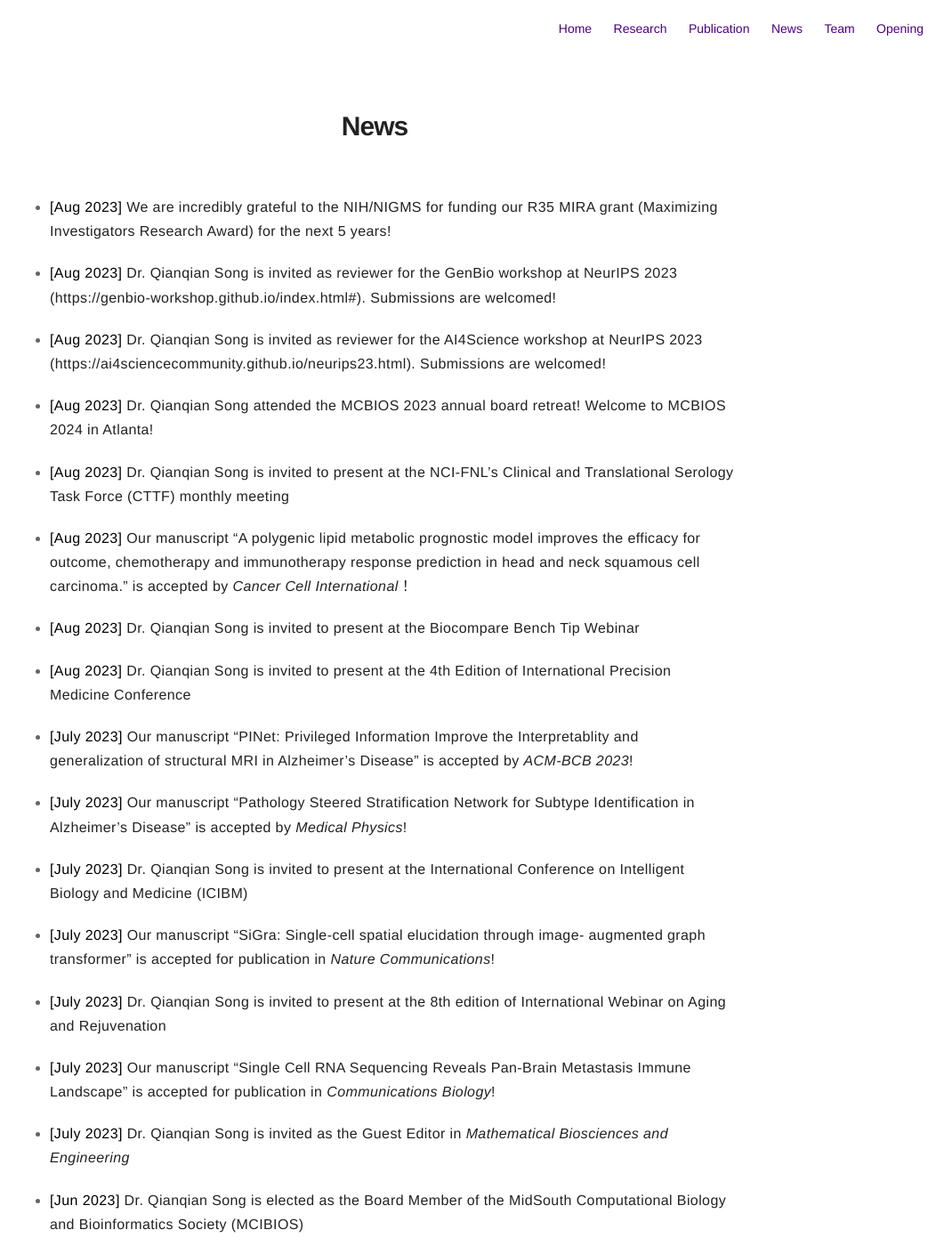
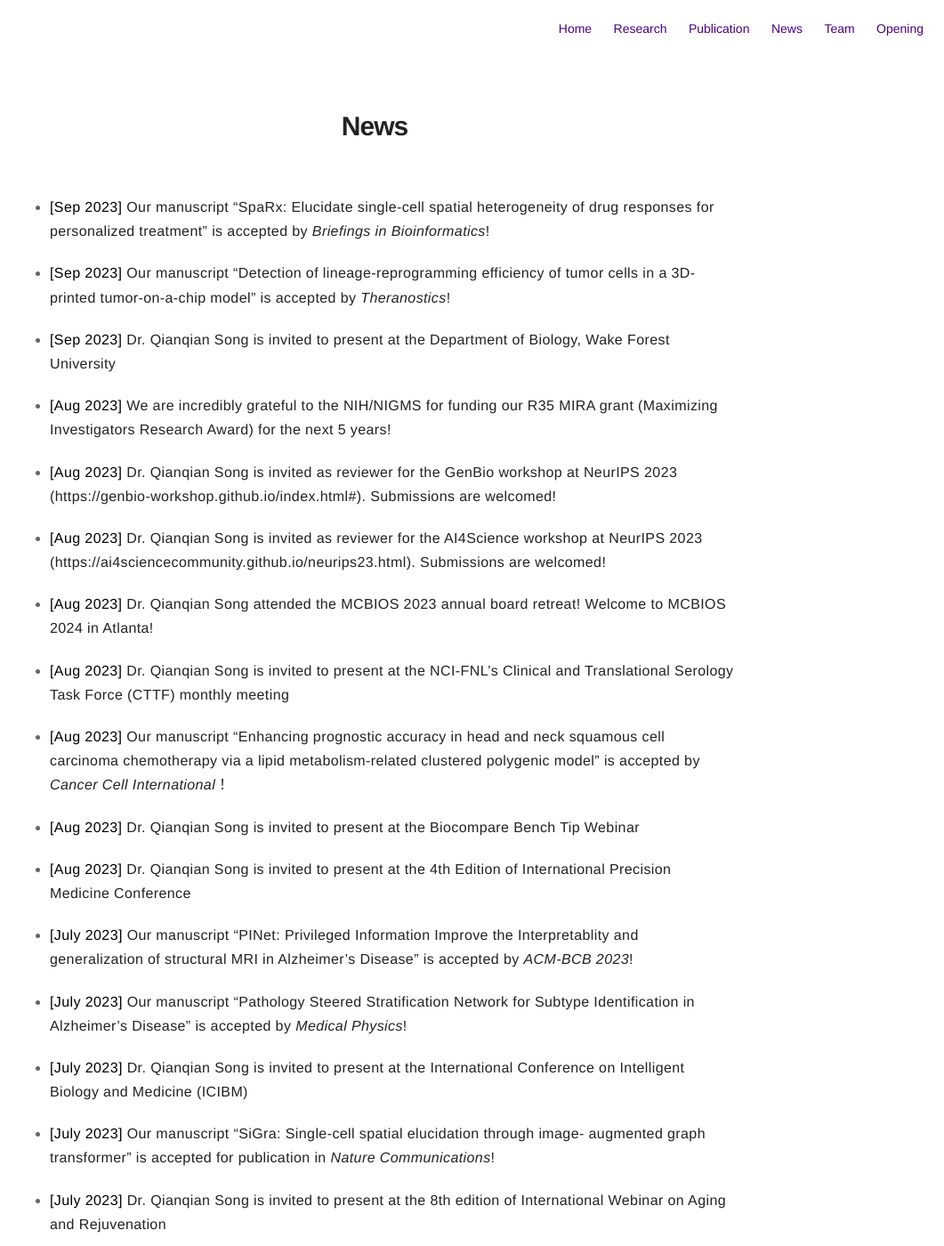
Before and after one commit to QSong-github/SongLab, a Jekyll site: the page built from pages/news.md, in a window 1280 px wide and 1400 px high. Shown: the whole window at 89% size, without its empty margins (219-1280 px from the left). Built offline with Jekyll 4.4.1, drawn with Linux system fonts in a browser that asks for light colours.

Commit message:
Update news.md

```diff
--- a/pages/news.md
+++ b/pages/news.md
@@ -3,6 +3,12 @@ title: News
 layout: page
 ---
 # News
+
+* **[Sep 2023]** Our manuscript “SpaRx: Elucidate single-cell spatial heterogeneity of drug responses for personalized treatment” is accepted by _Briefings in Bioinformatics_!
+
+* **[Sep 2023]** Our manuscript “Detection of lineage-reprogramming efficiency of tumor cells in a 3D-printed tumor-on-a-chip model” is accepted by _Theranostics_!
+
+* **[Sep 2023]** Dr. Qianqian Song is invited to present at the Department of Biology, Wake Forest University
 
 * **[Aug 2023]** We are incredibly grateful to the NIH/NIGMS for funding our R35 MIRA grant (Maximizing Investigators Research Award) for the next 5 years!
 
@@ -14,7 +20,7 @@ layout: page
 
 * **[Aug 2023]** Dr. Qianqian Song is invited to present at the NCI-FNL’s Clinical and Translational Serology Task Force (CTTF) monthly meeting
 
-* **[Aug 2023]** Our manuscript "A polygenic lipid metabolic prognostic model improves the efficacy for outcome, chemotherapy and immunotherapy response prediction in head and neck squamous cell carcinoma.” is accepted by _Cancer Cell International_！
+* **[Aug 2023]** Our manuscript "Enhancing prognostic accuracy in head and neck squamous cell carcinoma chemotherapy via a lipid metabolism-related clustered polygenic model” is accepted by _Cancer Cell International_！
 
 * **[Aug 2023]** Dr. Qianqian Song is invited to present at the Biocompare Bench Tip Webinar
 
```
